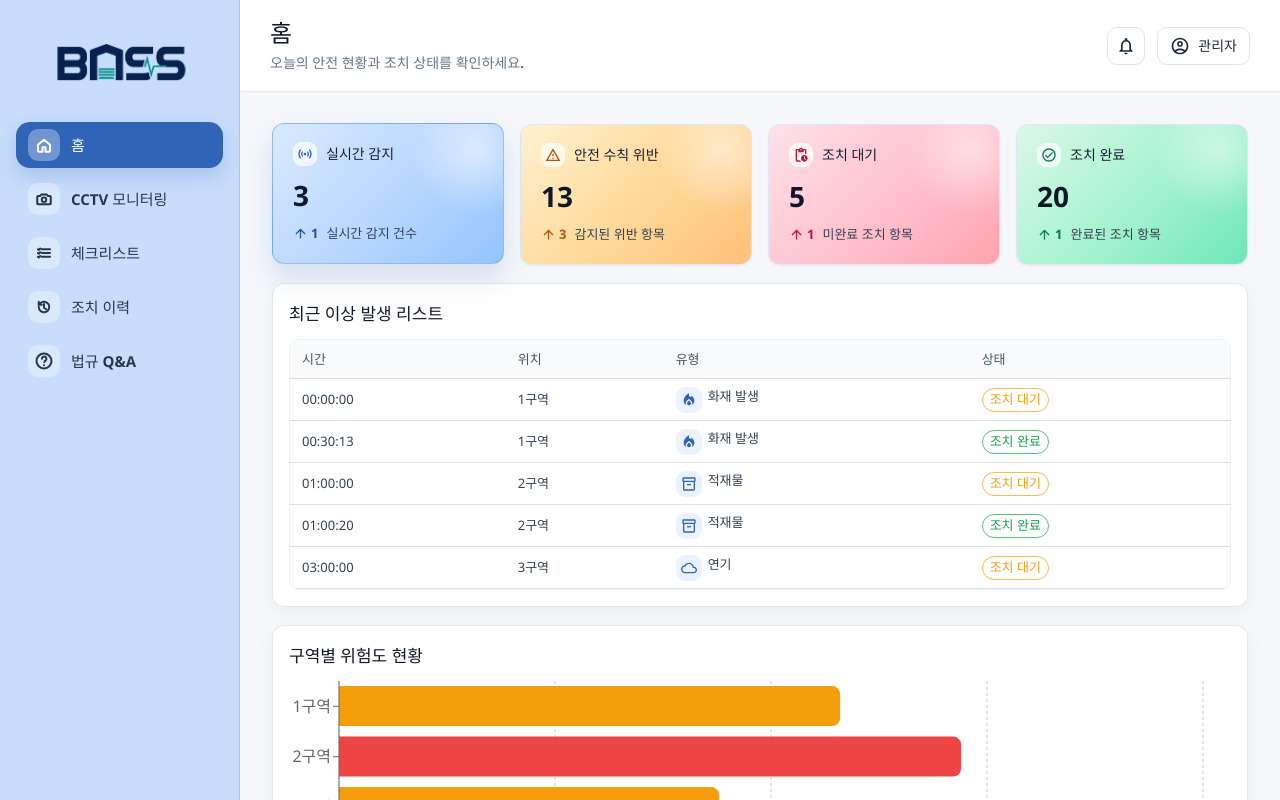
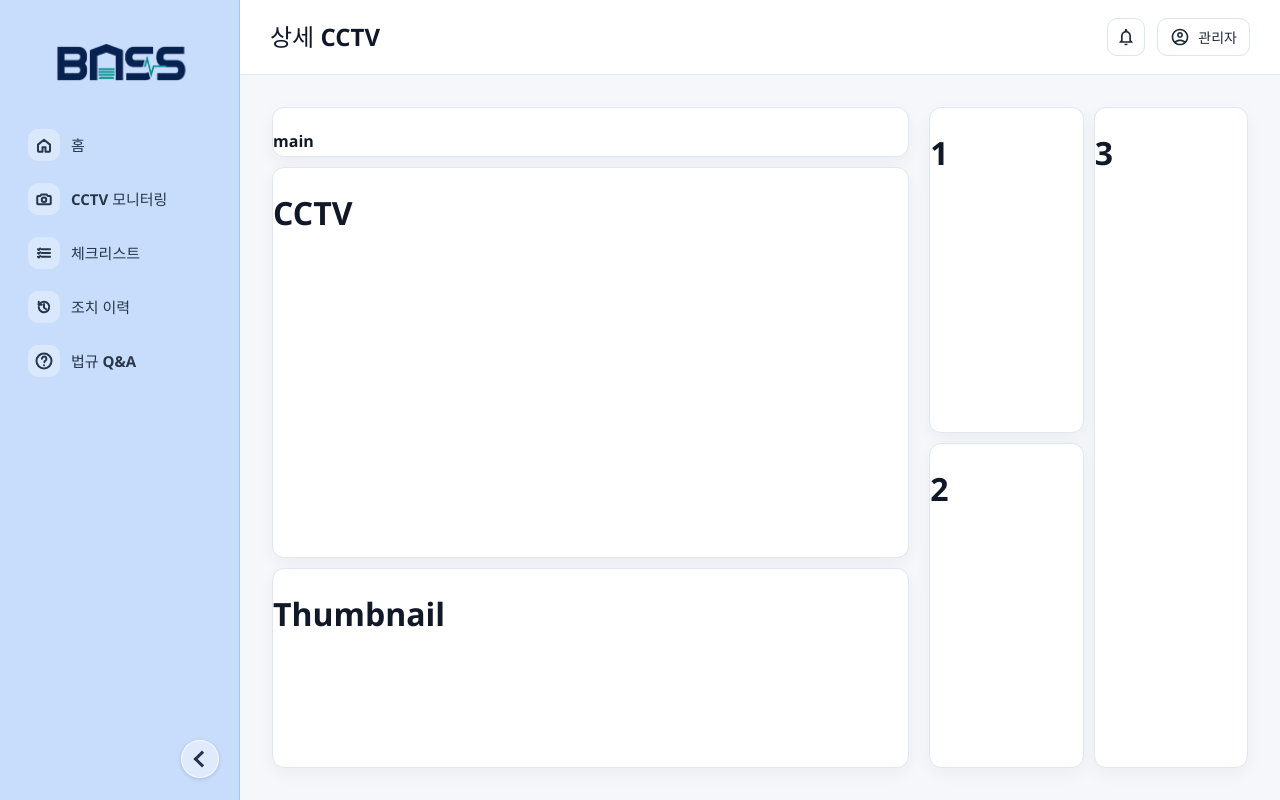
Before and after one commit to aivle-team03/frontend, a React (Vite) app: page /monitoringdetail in a window 1280 px wide. Before the commit this address led to /. Shown: the top 800 px of the page. Built offline with nearby package versions, Linux system fonts and the light colour scheme; a web font is replaced by a local one.

Commit message:
CCTV 모니터링 화면 클릭 시 개별 CCTV 상세로 페이지 이동과 상세페이지 뼈대 추가

```diff
--- a/src/components/layout/Header.jsx
+++ b/src/components/layout/Header.jsx
@@ -6,6 +6,7 @@ import '../../styles/Header.css'
 
 const extraPageTitles = {
   '/mypage': '마이페이지',
+  '/monitoringdetail': '상세 CCTV',
 }
 
 function Header({ items }) {
--- /dev/null
+++ b/src/pages/MonitoringDetailPage.jsx
@@ -0,0 +1,41 @@
+import '../styles/monitoringdetail.css'
+
+function MonitoringDetailPage() {
+
+return(
+    <>
+    <div className="page-Layout">
+        <div className="cctv-main-Layout">
+            <div className="subCard">
+                <h4>
+                    main
+                </h4>
+            </div>
+            <div className="subCard">
+                <h1>CCTV</h1>
+            </div>
+            <div className="subCard">
+                <h1>Thumbnail</h1>
+            </div>
+
+        </div>
+
+        <div className="detection-main-Layout">
+            <div className="detection-Section">
+                <div className="subCard">
+                    <h1>1</h1>
+                </div>
+                <div className="subCard">
+                    <h1>2</h1>
+                </div>
+            </div>
+            <div className="subCard">
+                    <h1>3</h1>
+            </div>
+        </div>
+    </div>
+    </>
+)
+}
+
+export default MonitoringDetailPage
--- a/src/pages/MonitoringPage.jsx
+++ b/src/pages/MonitoringPage.jsx
@@ -1,10 +1,17 @@
 import styles from '../styles/CCTVMonitoring.module.css'
 import {recentEvents} from '../data/dashboardMock.js'
 import RecentEventsTable from '../components/monitoring/RecentEventsTableMonitoring.jsx'
+import { useNavigate } from 'react-router-dom'
 const cameraSlots = ['1', '2', '3', '4']
 
+
+
+
 function MonitoringPage() {
-
+  const navigate=useNavigate();
+  const handleMoveToMonitoringDetail = () => {
+  navigate('/monitoringdetail')
+  }
   return (
     <section className={styles.dashboardFrame} aria-label="BOSS CCTV monitoring workspace">
       <div className={styles.cctvemptyarea}>
@@ -13,9 +20,9 @@ function MonitoringPage() {
             <h2 className={styles.title}>실시간 CCTV 모니터링</h2>
             <div className={styles.videodashBoard}>
               {cameraSlots.map((slot) => (
-                <div className={styles.video} key={slot}>
+                <button className={styles.video} onClick={handleMoveToMonitoringDetail} key={slot}>
                   {slot}
-                </div>
+                </button>
               ))}
             </div>
           </div>
--- a/src/routes/AppRouter.jsx
+++ b/src/routes/AppRouter.jsx
@@ -6,6 +6,7 @@ import HomePage from '../pages/HomePage.jsx'
 import LawQaPage from '../pages/LawQaPage.jsx'
 import MonitoringPage from '../pages/MonitoringPage.jsx'
 import MyPage from '../pages/MyPage.jsx'
+import MonitoringDetailPage from '../pages/MonitoringDetailPage.jsx'
 
 function AppRouter() {
   return (
@@ -18,6 +19,7 @@ function AppRouter() {
           <Route path="actions" element={<ActionHistoryPage />} />
           <Route path="law-qa" element={<LawQaPage />} />
           <Route path="mypage" element={<MyPage />} />
+          <Route path="monitoringdetail" element={<MonitoringDetailPage />} />
           <Route path="*" element={<Navigate replace to="/" />} />
         </Route>
       </Routes>
--- /dev/null
+++ b/src/styles/monitoringdetail.css
@@ -0,0 +1,39 @@
+.subCard{
+    border: 1px solid #dfe7f2;
+    border-radius: 12px;
+    background: #ffffff;
+    box-shadow: 0 6px 18px rgba(15, 23, 42, 0.045);
+}
+.page-Layout{
+    display: grid;
+    grid-template-columns: 2fr 1fr;
+    gap: 20px;
+    height: 100%;
+
+}
+
+.cctv-main-Layout{
+    display:grid;
+    grid-template-rows: 50px 1fr 200px;
+    gap: 10px;
+    height: 100%;
+
+
+}
+
+
+.detection-main-Layout{
+    display:grid;
+    grid-template-columns: 1fr 1fr;
+    gap: 10px;
+    height: 100%;
+
+}
+
+.detection-Section{
+    display:grid;
+    grid-template-rows: 1fr 1fr;
+    gap: 10px;
+    height: 100%;
+
+}
```
